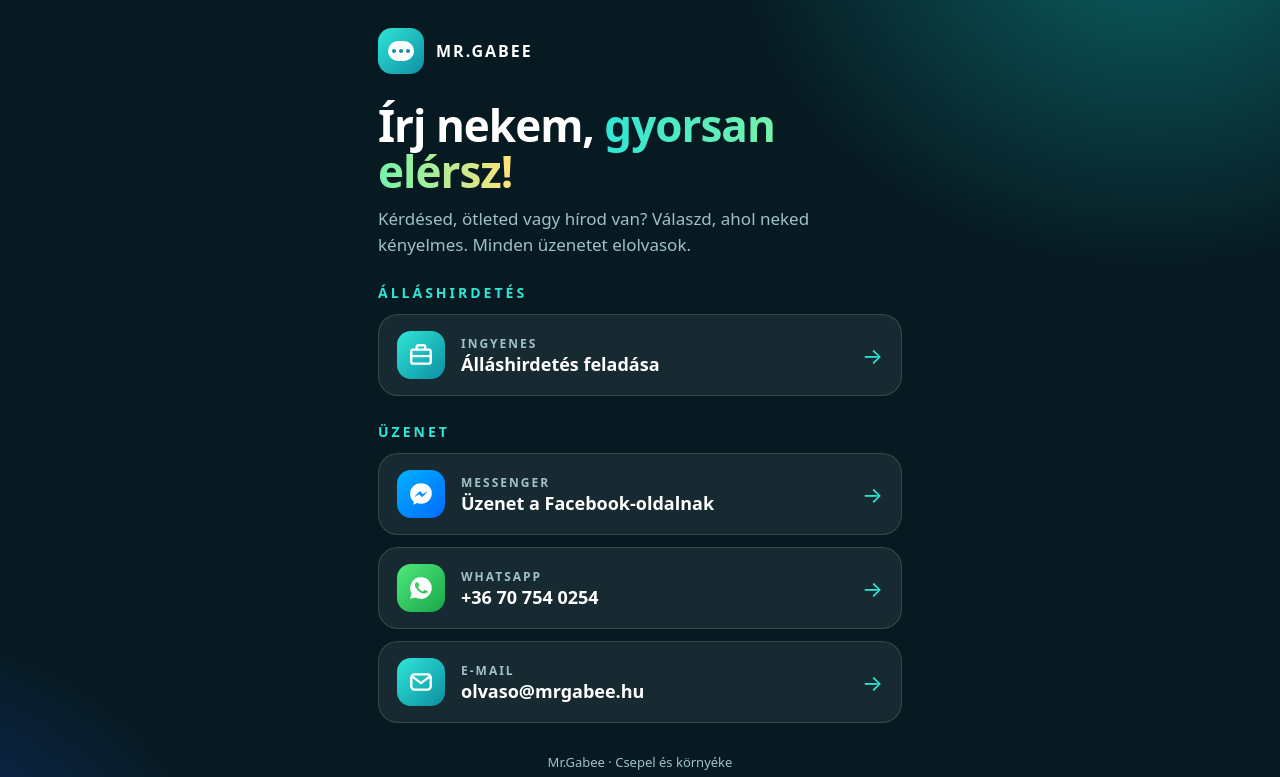
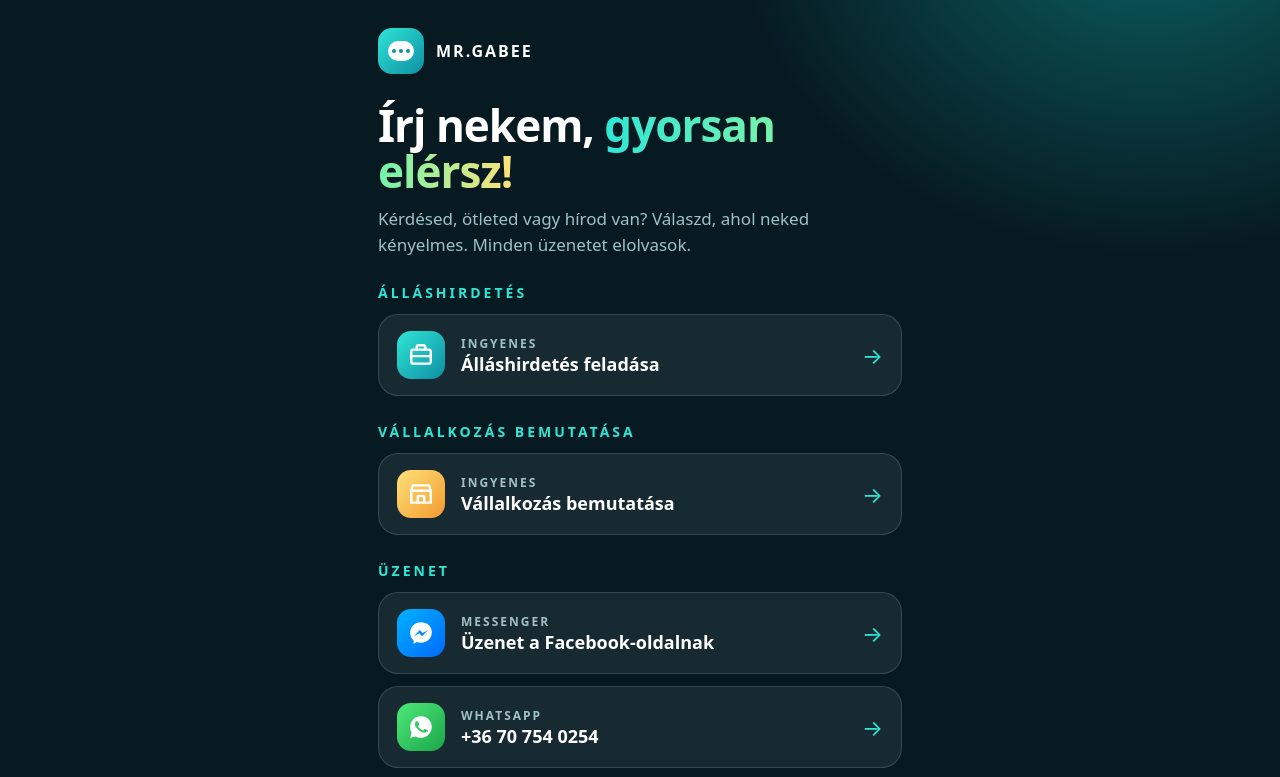
Before and after one commit to kozles/posztol, a plain HTML site: page kapcsolat.html in a window 1280 px wide. Shown: the top 777 px of the page. Drawn offline with Linux system fonts and the light colour scheme.

Commit message:
Űrlap: Vállalkozás bemutatása menüpont (#9)
Claude-Session: https://claude.ai/code/session_01AUGg8G1JavGqMuooCwXAtc

Co-authored-by: Claude <noreply@anthropic.com>

```diff
--- a/kapcsolat.html
+++ b/kapcsolat.html
@@ -4,9 +4,9 @@
 <meta charset="UTF-8">
 <meta name="viewport" content="width=device-width, initial-scale=1.0">
 <title>Írj nekem – Mr.Gabee</title>
-<meta name="description" content="Üzenet, ötlet vagy álláshirdetés a Mr.Gabee oldalnak.">
+<meta name="description" content="Üzenet, ötlet, álláshirdetés vagy vállalkozás bemutatása a Mr.Gabee oldalon.">
 <meta property="og:title" content="Írj nekem – Mr.Gabee">
-<meta property="og:description" content="Üzenet, ötlet vagy álláshirdetés: itt gyorsan elérsz.">
+<meta property="og:description" content="Üzenet, ötlet, álláshirdetés vagy vállalkozás bemutatása: itt gyorsan elérsz.">
 <meta property="og:image" content="https://kozles.github.io/posztol/kepek/otlet_keres.png">
 <style>
   *{box-sizing:border-box;margin:0;padding:0}
@@ -47,6 +47,12 @@
     <div><small>INGYENES</small><strong>Álláshirdetés feladása</strong></div><span class="arrow">→</span>
   </a>
 
+  <h2>VÁLLALKOZÁS BEMUTATÁSA</h2>
+  <a class="card hirdetes" id="vallalkozas" href="#" rel="noopener">
+    <div class="ic" style="background:linear-gradient(135deg,#ffe27a,#f29a2e)"><svg width="26" height="26" viewBox="0 0 24 24" fill="none" stroke="#fff" stroke-width="2.2" stroke-linecap="round" stroke-linejoin="round"><path d="M3 9l1.5-5h15L21 9M3 9h18M3 9v11h18V9M9 20v-6h6v6"/></svg></div>
+    <div><small>INGYENES</small><strong>Vállalkozás bemutatása</strong></div><span class="arrow">→</span>
+  </a>
+
   <h2>ÜZENET</h2>
   <a class="card" href="https://m.me/104411308403346" rel="noopener">
     <div class="ic" style="background:linear-gradient(135deg,#00b2ff,#006aff)"><svg width="26" height="26" viewBox="0 0 24 24" fill="#fff"><path d="M12 2C6.4 2 2 6.1 2 11.7c0 2.9 1.2 5.5 3.2 7.2V22l3-1.6c1.1.3 2.3.5 3.8.5 5.6 0 10-4.1 10-9.7S17.6 2 12 2zm1 13-2.6-2.7L5.4 15l5.5-5.8 2.6 2.7 5-2.7L13 15z"/></svg></div>
@@ -67,6 +73,12 @@
   var URLAP = "";
   document.getElementById("hirdetes").href = URLAP ||
     "mailto:olvaso@mrgabee.hu?subject=" + encodeURIComponent("Álláshirdetés – Mr.Gabee");
+  // Vállalkozás bemutatása: e-mail előre kitöltött adatlappal
+  document.getElementById("vallalkozas").href =
+    "mailto:olvaso@mrgabee.hu?subject=" + encodeURIComponent("Vállalkozás bemutatása – Mr.Gabee") +
+    "&body=" + encodeURIComponent(
+      "Vállalkozás neve:\nMivel foglalkoztok:\nCím:\nNyitvatartás:\n" +
+      "Telefon / weboldal / Facebook:\nPár mondat rólatok:\n\n(Ha van, csatolj egy-két fotót is!)");
 </script>
 </body>
 </html>
```
